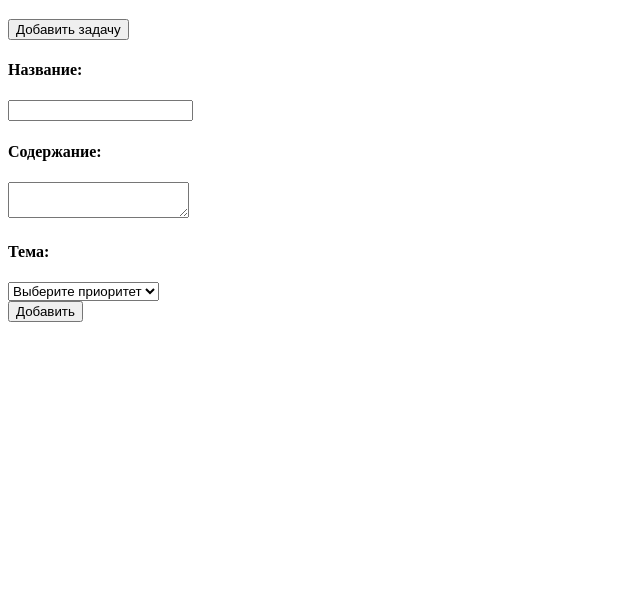
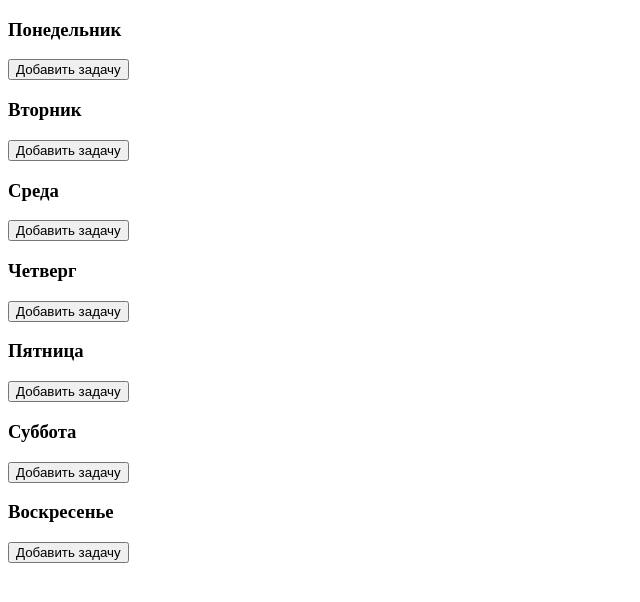
Before and after one commit to deaDKn19ht/Task-Tracker, a Vue app: page / in a window 1280 px wide. Shown: the top 602 px of the page, without its empty margins (0-640 px from the left). Built offline with nearby package versions, Linux system fonts and the light colour scheme.

Commit message:
added_task_output

```diff
--- a/src/components/DayColumn.vue
+++ b/src/components/DayColumn.vue
@@ -1,10 +1,10 @@
 <template>
     <div>
-        <h3>{{ day }}</h3>
+        <h3>{{ props.day }}</h3>
         <div>
-            <Button :btn_name="'Добавить задачу'"  />
-            <TaskForm />
-            <TaskCard />
+            <Button :btn_name="'Добавить задачу'" @click="showForm = !showForm" />
+            <TaskForm :day="props.day" v-if="showForm" />
+            <TaskCard v-for="task in tasksForDay" :key="task.id" :task="task" />
         </div>
     </div>
 </template>
@@ -13,6 +13,17 @@
     import TaskCard from './TaskCard.vue';
     import TaskForm from './TaskForm.vue';
     import Button from './Button.vue';
+    import { ref } from 'vue'
+    import { useTaskStore } from '../stores/taskStore'
+
+    const taskStore = useTaskStore()
+
+    const props = defineProps({
+        day: String,
+    });
+
+    const tasksForDay = taskStore.tasksForDay(props.day)
+    const showForm = ref(false);
 
 </script>
 
--- a/src/components/TaskCard.vue
+++ b/src/components/TaskCard.vue
@@ -1,11 +1,14 @@
 <template>
     <div>
-
+            <h4>{{ props.task.title }}</h4>
+            <p>{{ props.task.description }}</p>
     </div>
 </template>
 
 <script setup>
-
+    const props = defineProps({
+        task: Object,
+    });
 </script>
 
 <style lang="scss" scoped>
--- a/src/components/TaskForm.vue
+++ b/src/components/TaskForm.vue
@@ -13,7 +13,7 @@
             <option value="health">Здоровье</option>
             <option value="housework">Домашние дела</option>
         </select>
-        <Button :btn_name="'Добавить'" @click="taskStore.addTask" />
+        <Button :btn_name="'Добавить'" @click="taskStore.addTask(props.day)" />
     </div>
 </template>
 
@@ -22,6 +22,10 @@
     import { useTaskStore } from '../stores/taskStore'
 
     const taskStore = useTaskStore()
+
+    const props = defineProps({
+        day: String,
+    });
 </script>
 
 <style lang="scss" scoped>
--- a/src/components/WeekView.vue
+++ b/src/components/WeekView.vue
@@ -1,11 +1,14 @@
 <template>
-    <div>
-        <DayColumn />
+    <div v-for="day in taskStore.days" :key="day">
+        <DayColumn :day="day" />
     </div>
 </template>
 
 <script setup>
     import DayColumn from './DayColumn.vue';
+    import { useTaskStore } from '../stores/taskStore';
+
+    const taskStore = useTaskStore()
 </script>
 
 <style lang="scss" scoped>
--- a/src/stores/taskStore.js
+++ b/src/stores/taskStore.js
@@ -1,5 +1,5 @@
 import { defineStore } from "pinia";
-import { ref } from "vue";
+import { ref, computed } from "vue";
 
 export const useTaskStore = defineStore('TaskStore', () => {
     const task = ref({
@@ -9,12 +9,13 @@ export const useTaskStore = defineStore('TaskStore', () => {
         category: '',
         day: '',
     })
+    const days = ['Понедельник','Вторник','Среда','Четверг','Пятница','Суббота','Воскресенье']
 
     const tasksList = ref([])
 
-    const addTask = () => {
-        tasksList.value.push({...task.value})
-        console.log(tasksList.value);
+    const addTask = (day) => {
+        task.value.day = day
+        task.value.title.length > 0 ? tasksList.value.push({...task.value}) : null
         cleanTask()
     }
     const cleanTask = () => {
@@ -24,9 +25,15 @@ export const useTaskStore = defineStore('TaskStore', () => {
         task.value.category = '',
         task.value.day = ''
     }
+    const tasksForDay = (day) => computed(() => {
+        return tasksList.value.filter(task => task.day === day)
+    })
 
     return {
         task,
+        days,
+        tasksList,
+        tasksForDay,
         addTask,
     }
 })
```
